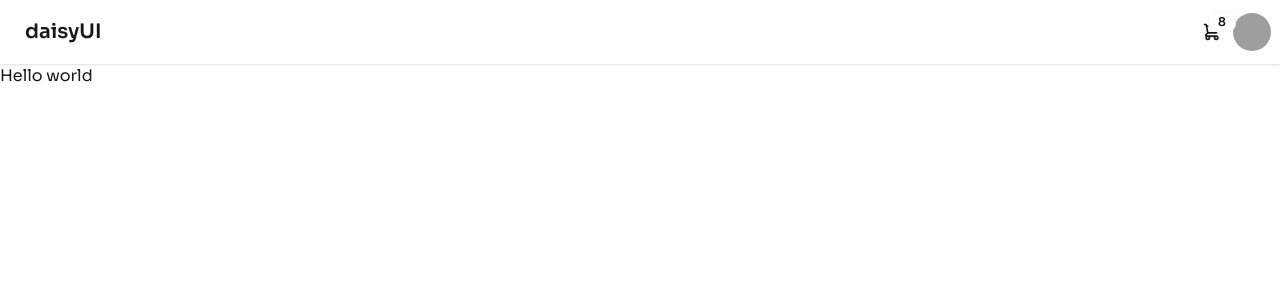
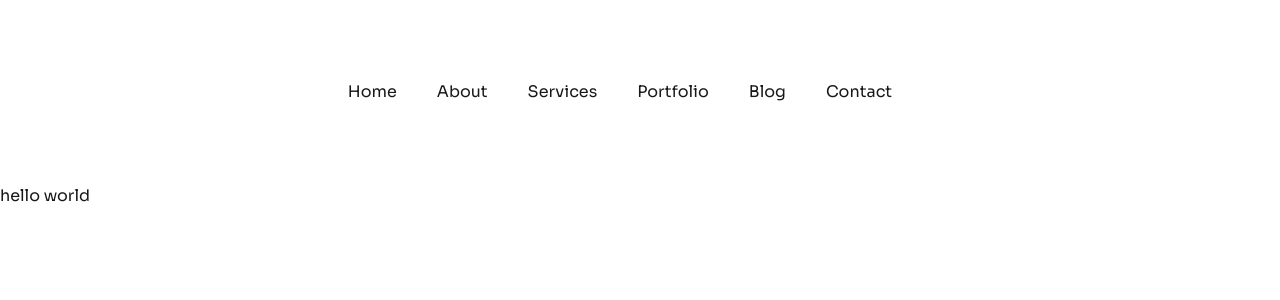
Before and after one commit to hasnaAbdullah/module-44-practice, a React (Vite) app: page /contact in a window 1280 px wide. Shown: the top 300 px of the page. Built offline with nearby package versions, Linux system fonts and the light colour scheme; grey boxes are pictures that could not be loaded.

Commit message:
in first video I have learned how to create a nav bar

```diff
--- /dev/null
+++ b/V-01/Components/Navbar/NavLink.jsx
@@ -0,0 +1,11 @@
+import React from "react";
+
+function NavLink({ route }) {
+  return (
+    <li className="mr-10">
+      <a href={route.path}>{route.name} </a>
+    </li>
+  );
+}
+
+export default NavLink;
--- /dev/null
+++ b/V-01/Components/Navbar/Navbar.jsx
@@ -0,0 +1,50 @@
+import React from "react";
+import NavLink from "./NavLink";
+const navLinks = [
+  { id: 1, name: "Home", path: "/" },
+  { id: 2, name: "About", path: "/about" },
+  { id: 3, name: "Services", path: "/services" },
+  { id: 4, name: "Portfolio", path: "/portfolio" },
+  { id: 5, name: "Blog", path: "/blog" },
+  { id: 6, name: "Contact", path: "/contact" },
+];
+
+function Navbar() {
+  return (
+    <div>
+      {/* dynamic way +  component base */}
+      <ul className="flex justify-center my-20">
+        {navLinks.map((route) => (
+          <NavLink route={route} key={route.id} />
+        ))}
+      </ul>
+
+      {/* dynamic way */}
+      {/* <ul className="flex">
+        {navLinks.map((route) => (
+          <li className="mr-10" key={route.id}>
+            <a href={route.path}>{route.name}</a>
+          </li>
+        ))}
+      </ul> */}
+
+      {/* static way */}
+      {/* <ul>
+        <li>
+          <a href="/">Home</a>
+        </li>
+        <li>
+          <a href="/about">About</a>
+        </li>
+        <li>
+          <a href="/blog">Blog</a>
+        </li>
+        <li>
+          <a href="/contact">Contact</a>
+        </li>
+      </ul> */}
+    </div>
+  );
+}
+
+export default Navbar;
--- a/package.json
+++ b/package.json
@@ -11,6 +11,7 @@
   },
   "dependencies": {
     "@tailwindcss/vite": "^4.1.3",
+    "lucide-react": "^0.487.0",
     "react": "^19.0.0",
     "react-dom": "^19.0.0",
     "tailwindcss": "^4.1.3"
--- a/src/App.jsx
+++ b/src/App.jsx
@@ -1,87 +1,10 @@
 import "./App.css";
-
+import Navbar from "../V-01/Components/Navbar/Navbar";
 function App() {
   return (
     <div>
-      <div className="navbar bg-base-100 shadow-sm">
-        <div className="flex-1">
-          <a className="btn btn-ghost text-xl">daisyUI</a>
-        </div>
-        <div className="flex-none">
-          <div className="dropdown dropdown-end">
-            <div
-              tabIndex={0}
-              role="button"
-              className="btn btn-ghost btn-circle"
-            >
-              <div className="indicator">
-                <svg
-                  xmlns="http://www.w3.org/2000/svg"
-                  className="h-5 w-5"
-                  fill="none"
-                  viewBox="0 0 24 24"
-                  stroke="currentColor"
-                >
-                  {" "}
-                  <path
-                    strokeLinecap="round"
-                    strokeLinejoin="round"
-                    strokeWidth="2"
-                    d="M3 3h2l.4 2M7 13h10l4-8H5.4M7 13L5.4 5M7 13l-2.293 2.293c-.63.63-.184 1.707.707 1.707H17m0 0a2 2 0 100 4 2 2 0 000-4zm-8 2a2 2 0 11-4 0 2 2 0 014 0z"
-                  />{" "}
-                </svg>
-                <span className="badge badge-sm indicator-item">8</span>
-              </div>
-            </div>
-            <div
-              tabIndex={0}
-              className="card card-compact dropdown-content bg-base-100 z-1 mt-3 w-52 shadow"
-            >
-              <div className="card-body">
-                <span className="text-lg font-bold">8 Items</span>
-                <span className="text-info">Subtotal: $999</span>
-                <div className="card-actions">
-                  <button className="btn btn-primary btn-block">
-                    View cart
-                  </button>
-                </div>
-              </div>
-            </div>
-          </div>
-          <div className="dropdown dropdown-end">
-            <div
-              tabIndex={0}
-              role="button"
-              className="btn btn-ghost btn-circle avatar"
-            >
-              <div className="w-10 rounded-full">
-                <img
-                  alt="Tailwind CSS Navbar component"
-                  src="https://img.daisyui.com/images/stock/photo-1534528741775-53994a69daeb.webp"
-                />
-              </div>
-            </div>
-            <ul
-              tabIndex={0}
-              className="menu menu-sm dropdown-content bg-base-100 rounded-box z-1 mt-3 w-52 p-2 shadow"
-            >
-              <li>
-                <a className="justify-between">
-                  Profile
-                  <span className="badge">New</span>
-                </a>
-              </li>
-              <li>
-                <a>Settings</a>
-              </li>
-              <li>
-                <a>Logout</a>
-              </li>
-            </ul>
-          </div>
-        </div>
-      </div>
-      <h1>Hello world</h1>
+      <Navbar />
+      <h2>hello world</h2>
     </div>
   );
 }
```
Also changed, not shown: 1 other file (tests, documents, lock files or other folders).
